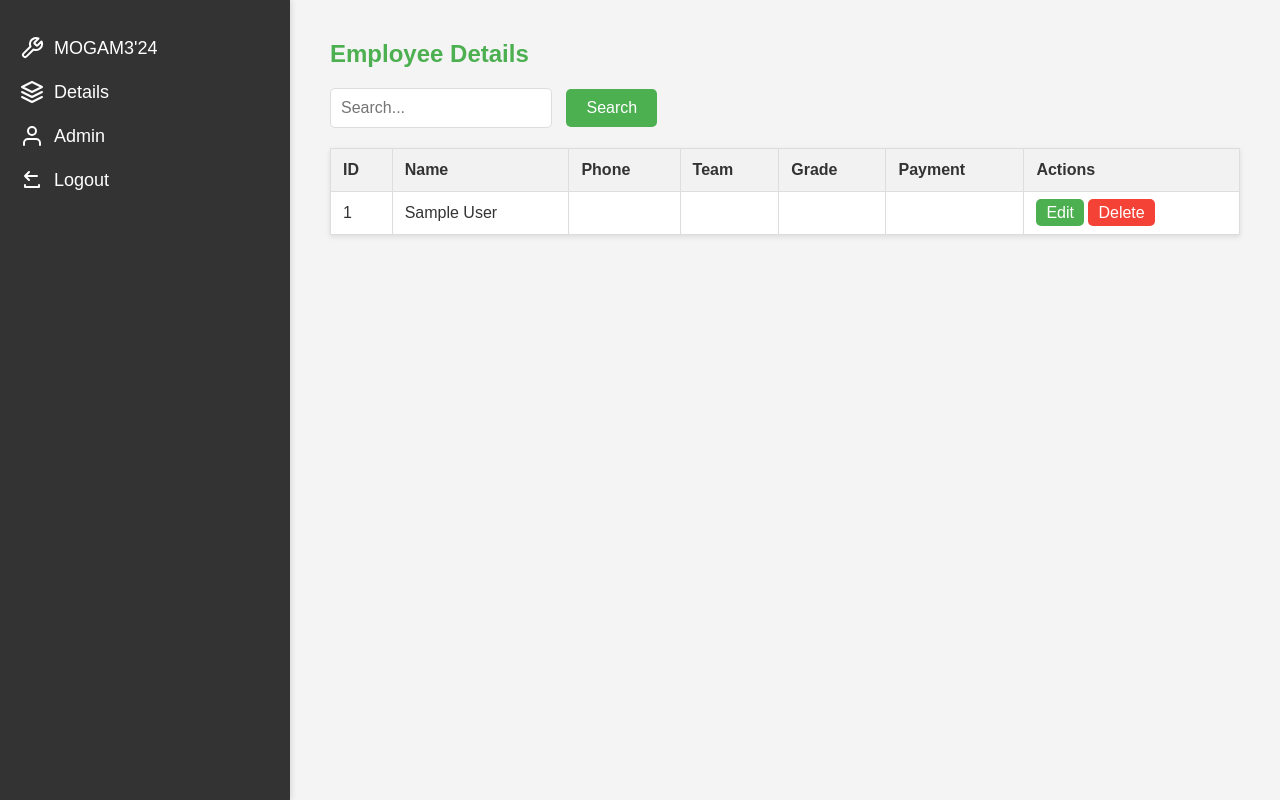
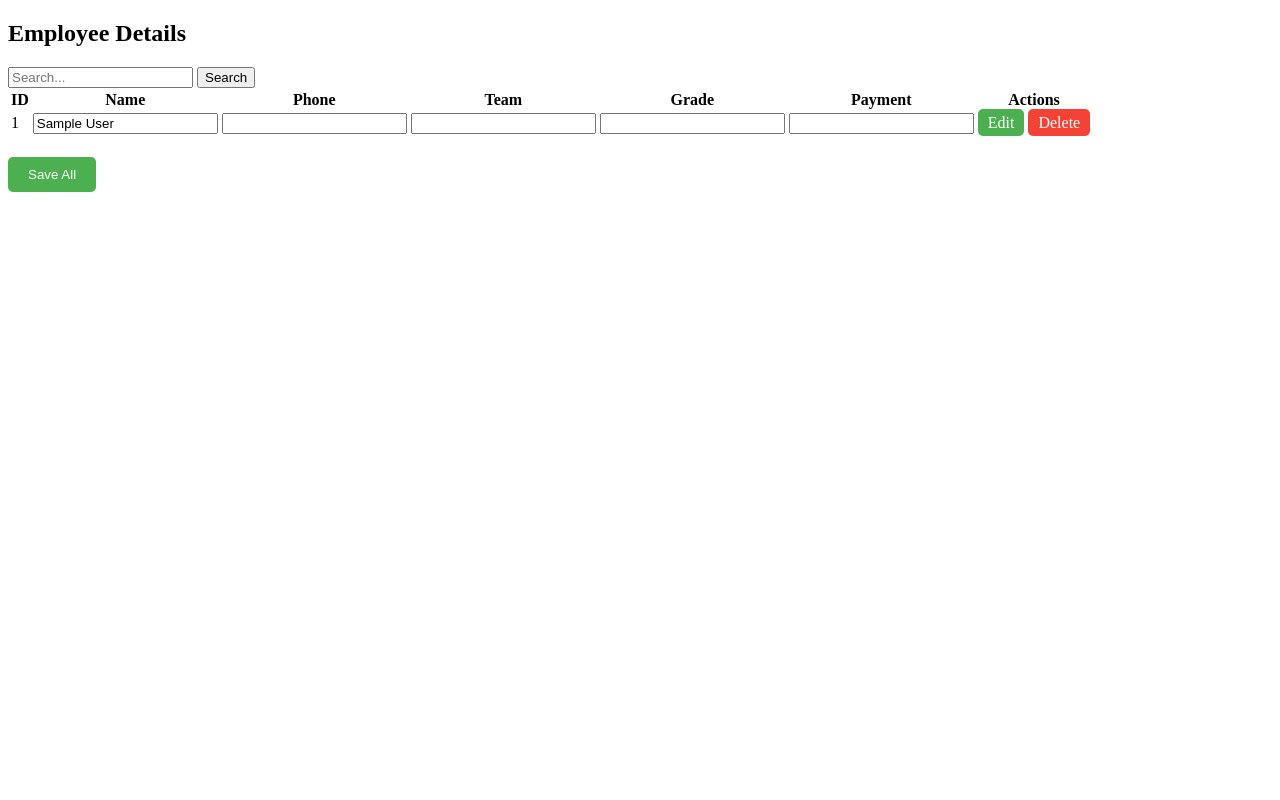
Before and after one commit to davidayman11/mogmaa, a PHP site: page /show.php in a window 1280 px wide. Run offline with PHP 8.4, Linux system fonts and the light colour scheme; the visitor is signed in with stand-in values (Sample User, id 1).

Commit message:
Update show.php

```diff
--- a/show.php
+++ b/show.php
@@ -20,6 +20,24 @@ if ($conn->connect_error) {
 // Handle search query
 $search = isset($_GET['search']) ? $conn->real_escape_string($_GET['search']) : '';
 
+// Handle bulk update
+if ($_SERVER['REQUEST_METHOD'] === 'POST' && isset($_POST['update'])) {
+    foreach ($_POST['employees'] as $id => $employee) {
+        $name = $conn->real_escape_string($employee['name']);
+        $phone = $conn->real_escape_string($employee['phone']);
+        $team = $conn->real_escape_string($employee['team']);
+        $grade = $conn->real_escape_string($employee['grade']);
+        $payment = $conn->real_escape_string($employee['payment']);
+
+        $updateSql = "UPDATE employees SET name='$name', phone='$phone', team='$team', grade='$grade', payment='$payment' WHERE id='$id'";
+        $conn->query($updateSql);
+    }
+
+    // Redirect to avoid resubmission
+    header("Location: " . $_SERVER['REQUEST_URI']);
+    exit;
+}
+
 // Retrieve data from the database with search filter
 $sql = "SELECT * FROM employees";
 if ($search) {
@@ -38,160 +56,14 @@ $is_logged_in = isset($_SESSION['logged_in']) && $_SESSION['logged_in'] === true
     <meta name="viewport" content="width=device-width, initial-scale=1.0">
     <title>Employee Details</title>
     <style>
-        body {
-            font-family: 'Arial', sans-serif;
-            background-color: #f4f4f4;
-            color: #333;
-            margin: 0;
-            padding: 0;
-        }
-
-        .demo-page {
-            display: flex;
-            height: 100vh;
-        }
-
-        .demo-page-navigation {
-            width: 250px;
-            background-color: #333;
-            padding: 20px;
-            box-shadow: 2px 0 5px rgba(0, 0, 0, 0.1);
-        }
-
-        .demo-page-navigation nav ul {
-            list-style: none;
-            padding: 0;
-        }
-
-        .demo-page-navigation nav ul li {
-            margin-bottom: 20px;
-        }
-
-        .demo-page-navigation nav ul li a {
-            color: #fff;
-            text-decoration: none;
-            font-size: 18px;
-            display: flex;
-            align-items: center;
-        }
-
-        .demo-page-navigation nav ul li a svg {
-            margin-right: 10px;
-        }
-
-        .demo-page-content {
-            flex-grow: 1;
-            padding: 40px;
-        }
-
-        .demo-page-content h1 {
-            margin-top: 0;
-            color: #4CAF50;
-        }
-
-        .search-form {
-            margin-bottom: 20px;
-        }
-
-        .search-form input[type="text"] {
-            padding: 10px;
-            font-size: 16px;
-            border: 1px solid #ddd;
-            border-radius: 5px;
-            width: 200px;
-        }
-
-        .search-form input[type="submit"] {
-            padding: 10px 20px;
-            font-size: 16px;
-            border: none;
-            border-radius: 5px;
-            background-color: #4CAF50;
-            color: #fff;
-            cursor: pointer;
-            margin-left: 10px;
-        }
-
-        .search-form input[type="submit"]:hover {
-            background-color: #45a049;
-        }
-
-        table {
-            width: 100%;
-            border-collapse: collapse;
-            margin-top: 20px;
-            background-color: #fff;
-            box-shadow: 0 2px 5px rgba(0, 0, 0, 0.1);
-        }
-
-        table, th, td {
-            border: 1px solid #ddd;
-        }
-
-        th, td {
-            padding: 12px;
-            text-align: left;
-        }
-
-        th {
-            background-color: #f2f2f2;
-            color: #333;
-        }
-
-        tbody tr:nth-child(even) {
-            background-color: #f9f9f9;
-        }
-
-        tbody tr:hover {
-            background-color: #f1f1f1;
-        }
-
-        .no-records {
-            text-align: center;
-            padding: 20px;
-            color: #999;
-        }
+        /* Your existing styles here */
     </style>
 </head>
 <body>
 <div class="demo-page">
   <div class="demo-page-navigation">
     <nav>
-      <ul>
-        <li>
-        <a href="./index.php">
-            <svg xmlns="http://www.w3.org/2000/svg" width="24" height="24" viewBox="0 0 24 24" fill="none" stroke="currentColor" stroke-width="2" stroke-linecap="round" stroke-linejoin="round" class="feather feather-tool">
-              <path d="M14.7 6.3a1 1 0 0 0 0 1.4l1.6 1.6a1 1 0 0 0 1.4 0l3.77-3.77a6 6 0 0 1-7.94 7.94l-6.91 6.91a2.12 2.12 0 0 1-3-3l6.91-6.91a6 6 0 0 1 7.94-7.94l-3.76 3.76z" />
-            </svg>
-            MOGAM3'24</a>
-        </li>
-        <li>
-        <a href="./show.php">
-            <svg xmlns="http://www.w3.org/2000/svg" width="24" height="24" viewBox="0 0 24 24" fill="none" stroke="currentColor" stroke-width="2" stroke-linecap="round" stroke-linejoin="round" class="feather feather-layers">
-              <polygon points="12 2 2 7 12 12 22 7 12 2" />
-              <polyline points="2 17 12 22 22 17" />
-              <polyline points="2 12 12 17 22 12" />
-            </svg>
-             Details</a>
-        </li>
-        <!-- Admin link -->
-        <li>
-        <a href="./login.php">
-            <svg xmlns="http://www.w3.org/2000/svg" width="24" height="24" viewBox="0 0 24 24" fill="none" stroke="currentColor" stroke-width="2" stroke-linecap="round" stroke-linejoin="round" class="feather feather-user">
-              <path d="M20 21v-2a4 4 0 0 0-4-4H8a4 4 0 0 0-4 4v2" />
-              <circle cx="12" cy="7" r="4" />
-            </svg>
-            Admin</a>
-        </li>
-        <!-- Logout link -->
-        <li>
-        <a href="./logout.php">
-            <svg xmlns="http://www.w3.org/2000/svg" width="24" height="24" viewBox="0 0 24 24" fill="none" stroke="currentColor" stroke-width="2" stroke-linecap="round" stroke-linejoin="round" class="feather feather-log-out">
-              <path d="M9 12l-4-4m0 0l4-4m-4 4h12M5 17v2h14v-2" />
-            </svg>
-            Logout</a>
-        </li>
-      </ul>
+      <!-- Your existing navigation code -->
     </nav>
   </div>
   <main class="demo-page-content">
@@ -201,6 +73,9 @@ $is_logged_in = isset($_SESSION['logged_in']) && $_SESSION['logged_in'] === true
         <input type="text" name="search" placeholder="Search..." value="<?php echo htmlspecialchars($search); ?>">
         <input type="submit" value="Search">
       </form>
+      <?php if ($is_logged_in): ?>
+      <form method="POST" action="">
+      <?php endif; ?>
       <table>
         <thead>
           <tr>
@@ -222,16 +97,22 @@ $is_logged_in = isset($_SESSION['logged_in']) && $_SESSION['logged_in'] === true
             while ($row = $result->fetch_assoc()) {
                 echo "<tr>";
                 echo "<td>" . $row["id"] . "</td>";
-                echo "<td>" . $row["name"] . "</td>";
-                echo "<td>" . $row["phone"] . "</td>";
-                echo "<td>" . $row["team"] . "</td>";
-                echo "<td>" . $row["grade"] . "</td>";
-                echo "<td>" . $row["payment"] . "</td>";
                 if ($is_logged_in) {
+                    echo "<td><input type='text' name='employees[" . $row["id"] . "][name]' value='" . $row["name"] . "'></td>";
+                    echo "<td><input type='text' name='employees[" . $row["id"] . "][phone]' value='" . $row["phone"] . "'></td>";
+                    echo "<td><input type='text' name='employees[" . $row["id"] . "][team]' value='" . $row["team"] . "'></td>";
+                    echo "<td><input type='text' name='employees[" . $row["id"] . "][grade]' value='" . $row["grade"] . "'></td>";
+                    echo "<td><input type='text' name='employees[" . $row["id"] . "][payment]' value='" . $row["payment"] . "'></td>";
                     echo "<td>";
                     echo "<a href='edit.php?id=" . $row["id"] . "' style='padding: 5px 10px; background-color: #4CAF50; color: white; text-decoration: none; border-radius: 5px;'>Edit</a> ";
                     echo "<a href='delete.php?id=" . $row["id"] . "' style='padding: 5px 10px; background-color: #f44336; color: white; text-decoration: none; border-radius: 5px;'>Delete</a>";
                     echo "</td>";
+                } else {
+                    echo "<td>" . $row["name"] . "</td>";
+                    echo "<td>" . $row["phone"] . "</td>";
+                    echo "<td>" . $row["team"] . "</td>";
+                    echo "<td>" . $row["grade"] . "</td>";
+                    echo "<td>" . $row["payment"] . "</td>";
                 }
                 echo "</tr>";
             }
@@ -241,6 +122,10 @@ $is_logged_in = isset($_SESSION['logged_in']) && $_SESSION['logged_in'] === true
         ?>
         </tbody>
       </table>
+      <?php if ($is_logged_in): ?>
+      <input type="submit" name="update" value="Save All" style="margin-top: 20px; padding: 10px 20px; background-color: #4CAF50; color: white; border: none; border-radius: 5px; cursor: pointer;">
+      </form>
+      <?php endif; ?>
     </section>
   </main>
 </div>
```
